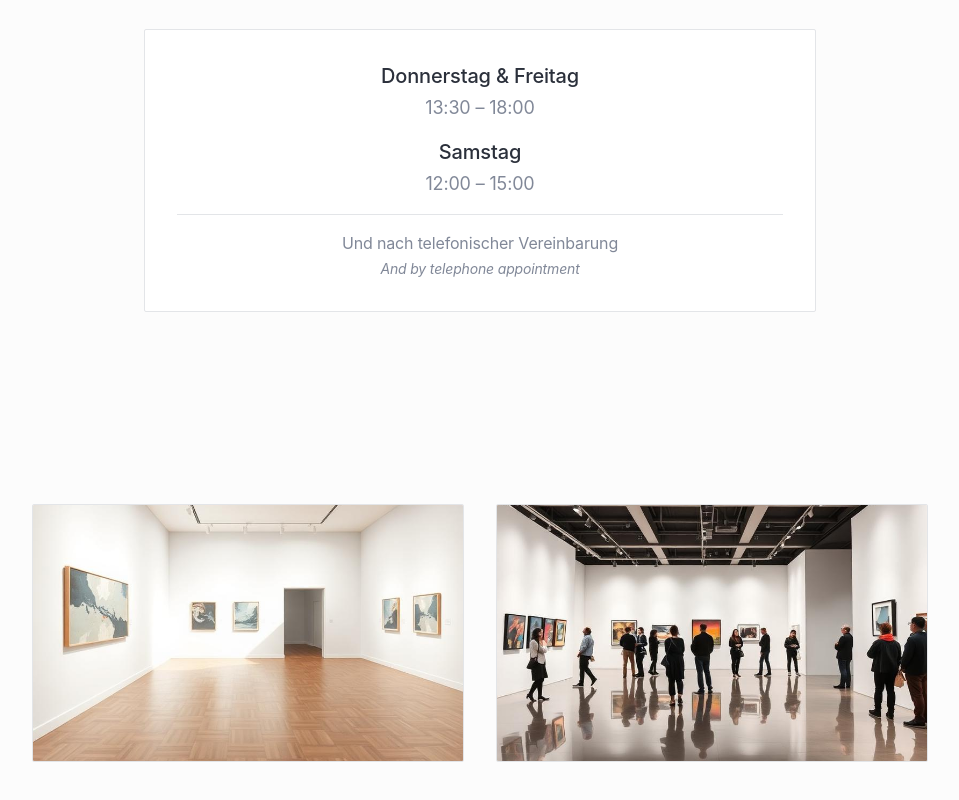
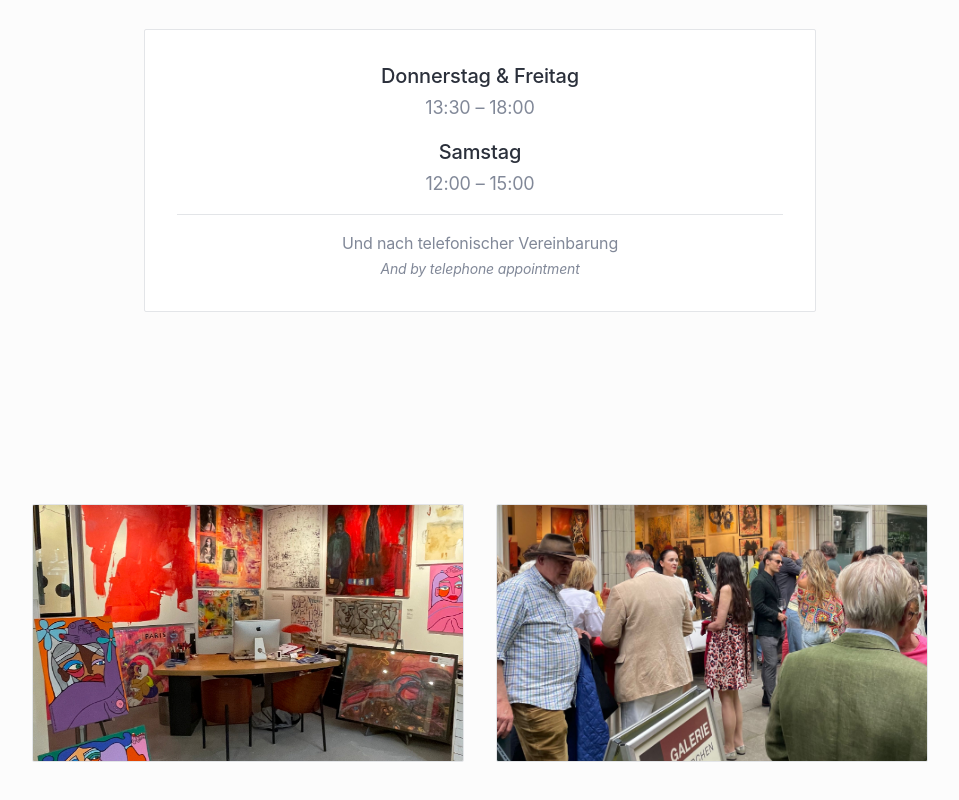
Before and after one commit to Nitro05glycerin/anne-moerchen-galerie, a React (Vite) app: page / in a window 1280 px wide. Shown: the part 1854-2654 px from the top of the page, without its empty margins (160-1119 px from the left). Built offline with nearby package versions, Linux system fonts and the light colour scheme; the HTML template or start-up script is replaced by a standard one.

Commit message:
Replace homepage images

```diff
--- a/src/pages/Home.tsx
+++ b/src/pages/Home.tsx
@@ -1,8 +1,8 @@
 import { Link } from 'react-router-dom';
 import Navigation from '../components/Navigation';
 import heroImage from '../assets/gallery-hero.jpg';
-import interiorImage1 from '../assets/gallery-interior-1.jpg';
-import interiorImage2 from '../assets/gallery-interior-2.jpg';
+import interiorImageNew from '/lovable-uploads/IMG_0173.jpg.png';
+import galleryOpening from '/lovable-uploads/6103267c-e81f-4392-a67c-276e64c16cb1.JPG.png';
 
 const Home = () => {
   return (
@@ -131,15 +131,15 @@ const Home = () => {
             <div className="grid grid-cols-1 md:grid-cols-2 gap-8 max-w-4xl mx-auto">
               <div className="gallery-card">
                 <img
-                  src={interiorImage1}
-                  alt="Gallery interior showing contemporary artworks in minimalist white space"
+                  src={interiorImageNew}
+                  alt="Gallery interior with colorful contemporary artworks and modern track lighting"
                   className="w-full h-64 object-cover"
                 />
               </div>
               <div className="gallery-card">
                 <img
-                  src={interiorImage2}
-                  alt="Modern gallery exhibition space with visitors viewing contemporary art"
+                  src={galleryOpening}
+                  alt="Gallery opening event with visitors gathered outside the contemporary art space"
                   className="w-full h-64 object-cover"
                 />
               </div>
```
Also changed, not shown: public/lovable-uploads/6103267c-e81f-4392-a67c-276e64c16cb1.JPG.png (added), public/lovable-uploads/IMG_0173.jpg.png (added).
